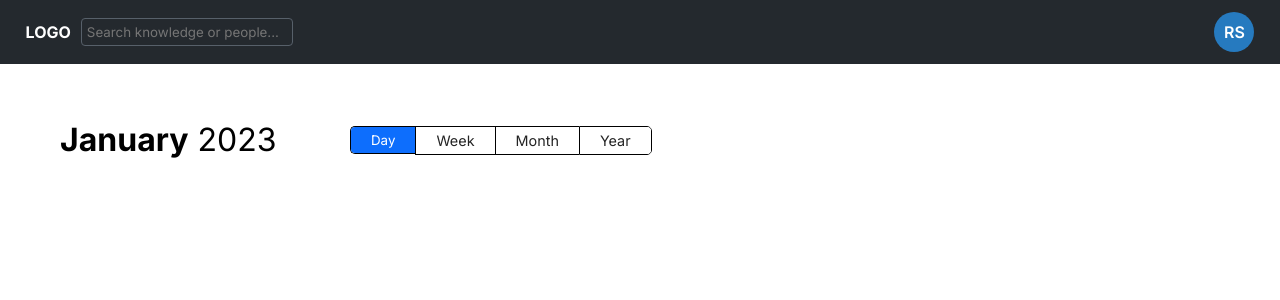
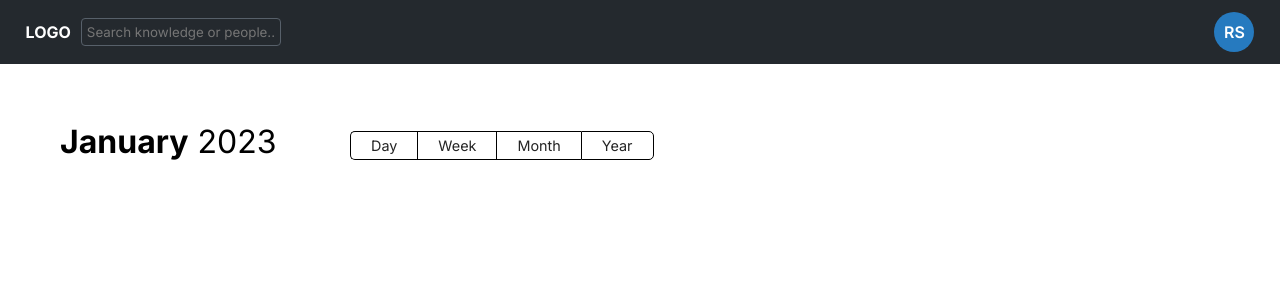
Before and after one commit to insight-hub/ih-web-client, a React app: page /calendar in a window 1280 px wide. Shown: the top 300 px of the page. Built offline with nearby package versions, Linux system fonts and the light colour scheme.

Commit message:
refactor(ui): button group, button

```diff
--- a/src/components/ui/button/Button.scss
+++ b/src/components/ui/button/Button.scss
@@ -6,9 +6,10 @@ $variants: (
 );
 
 .btn {
-  display: block;
+  display: inline-block;
+  padding: 5px 20px;
   border: none;
-  padding: 5px 20px;
+  border-radius: 5px;
 
   @each $key, $value in $variants {
     &--#{$key} {
--- a/src/components/ui/button/Button.tsx
+++ b/src/components/ui/button/Button.tsx
@@ -13,9 +13,5 @@ type Props = {
 export const Button: React.FC<Props> = (props) => {
   const buttonClasses = classNames(['btn', `btn--${props.variant ?? 'primary'}`]);
 
-  return (
-    <>
-      <button className={buttonClasses}>{props.title}</button>
-    </>
-  );
+  return <button className={buttonClasses}>{props.title}</button>;
 };
--- a/src/components/ui/buttonGroup/ButtonGroup.scss
+++ b/src/components/ui/buttonGroup/ButtonGroup.scss
@@ -2,31 +2,11 @@
 @import '../../../styles/theme.scss';
 
 .btn-group {
-  &__item {
-    float: left;
-    border: 1px solid black;
-    cursor: pointer;
-    box-sizing: border-box;
-    overflow: hidden;
-
-    &:not(:last-child) {
-      border-right: none;
-    }
-
-    &:first-child {
-      border-radius: 5px 0 0 5px;
-    }
-
-    &:last-child {
-      border-radius: 0 5px 5px 0;
-    }
-
-    &--active {
-      background-color: $primary-color;
-    }
+  display: inline-flex;
+  position: relative;
 
   // TODO refactor
-    &:not(&--active) > button {
+  & > .btn:not(.active) {
     @extend .text-regular;
     background-color: white;
 
@@ -35,5 +15,21 @@
       background-color: $primary-hovered-color;
     }
   }
+
+  & > .btn {
+    position: relative;
+    flex: 1 1 auto;
+    border: 1px solid black;
+  }
+
+  > .btn:not(:last-child) {
+    border-top-right-radius: 0;
+    border-bottom-right-radius: 0;
+    border-right: none;
+  }
+
+  > .btn:not(:first-child) {
+    border-top-left-radius: 0;
+    border-bottom-left-radius: 0;
   }
 }
--- a/src/components/ui/buttonGroup/ButtonGroup.tsx
+++ b/src/components/ui/buttonGroup/ButtonGroup.tsx
@@ -1,27 +1,15 @@
-import classNames from 'classnames';
 import React, { ReactElement } from 'react';
 
 import './ButtonGroup.scss';
 
 type Props = {
-  activeIdx: number;
-  setActiveIdx: (idx: number) => void;
   children: ReactElement[];
 };
 
 export const ButtonGroup: React.FC<Props> = (props) => {
   return (
-    <div className="btn-group__container">
-      {props.children.map((child, i) => {
-        const itemClasses = classNames('btn-group__item', {
-          'btn-group__item--active': props.activeIdx === i,
-        });
-        return (
-          <div key={i} className={itemClasses} onClick={() => props.setActiveIdx(i)}>
-            {child}
-          </div>
-        );
-      })}
+    <div role="group" className="btn-group">
+      {props.children.map((child) => child)}
     </div>
   );
 };
--- a/src/pages/Calendar.tsx
+++ b/src/pages/Calendar.tsx
@@ -23,8 +23,6 @@ export const Calendar = () => {
   const monthNum = timestamp.getMonth();
   const year = timestamp.getFullYear();
 
-  const [activeIdx, setActiveIdx] = useState(0);
-
   return (
     <>
       <div className="calentar_header col-lg-12">
@@ -33,7 +31,7 @@ export const Calendar = () => {
             <span className="fw-bold">{months[monthNum]}</span> {year}
           </div>
           <div className="col-7-xs">
-            <ButtonGroup activeIdx={activeIdx} setActiveIdx={setActiveIdx}>
+            <ButtonGroup>
               <Button title="Day" variant="primary" />
               <Button title="Week" />
               <Button title="Month" />
--- a/src/styles/reset.scss
+++ b/src/styles/reset.scss
@@ -163,3 +163,9 @@ input,
 select {
   vertical-align: middle;
 }
+
+*,
+*::before,
+*::after {
+  box-sizing: border-box;
+}
```
Lines whose indentation alone changed are shown as unchanged.
